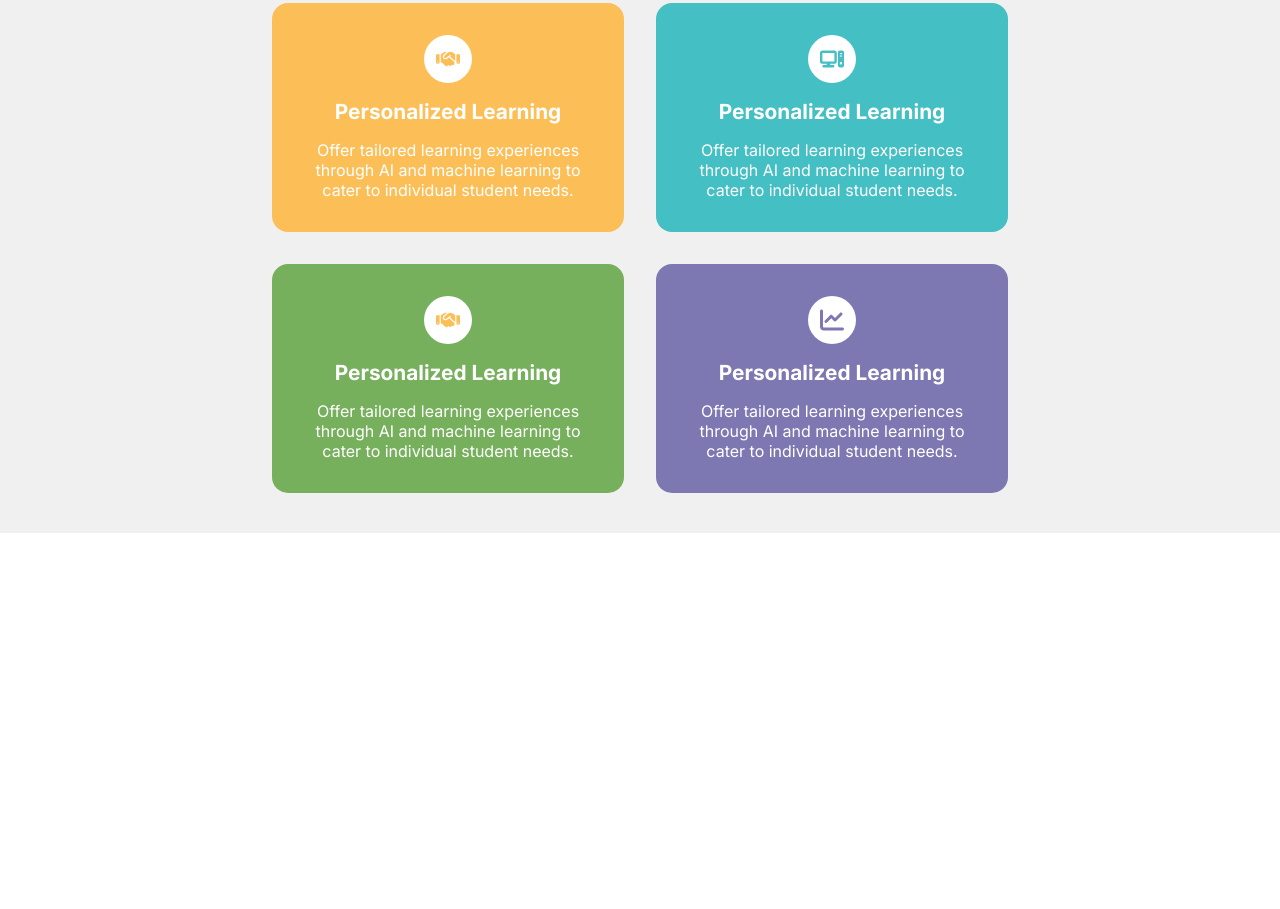
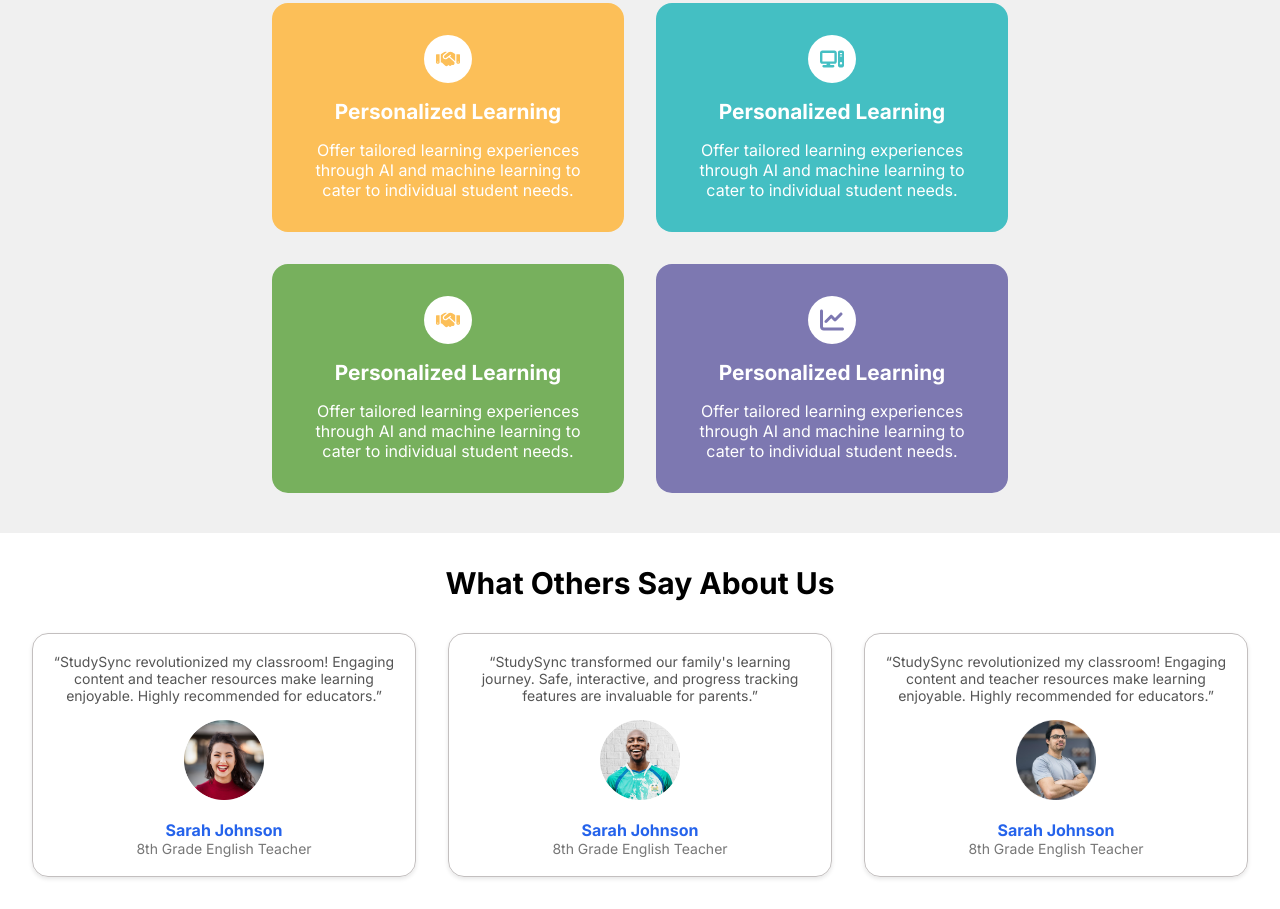
Before and after one commit to Maniraj-CS/StudySine-Project, a plain HTML site: page index.html in a window 1280 px wide. Shown: the part 1288-2197 px from the top of the page. Before the commit the page ends 1821 px from the top, so only its background shows below. Drawn offline with Linux system fonts and the light colour scheme.

Commit message:
testimonial section

```diff
--- a/index.html
+++ b/index.html
@@ -171,5 +171,73 @@
                            </div>
            </div>
 
+
+         <div class="testimonial-container">
+                  <div class="testimonial-content">
+                       <h2 class="testimonial-text">
+                        What Others Say About Us
+                       </h2>
+
+                       <div class="testimonial-grid">
+                                <!-- card 1 -->
+                                 <div class="testy-card">
+                                        <div class="testy-headding">
+                                          “StudySync revolutionized my classroom! Engaging content and teacher resources make learning enjoyable.
+                                          Highly recommended for educators.”
+                                        </div>
+                                        <div class="testy-img">
+                                             <img src="avatar1.png" alt="nothing">
+                                        </div>
+                                        <div class="testy-content">
+                                          <h3 class="testy-name">
+                                             Sarah Johnson
+                                         </h3>
+                                         <p class="testy-des">
+                                             8th Grade English Teacher
+                                         </p>
+                                        </div>
+                                 </div>
+
+                                <!-- card 2 -->
+                                 <div class="testy-card">
+                                        <div class="testy-headding">
+                                          “StudySync transformed our family's learning journey. Safe, interactive, and progress tracking features are invaluable for parents.”
+                                        </div>
+                                        <div class="testy-img">
+                                          <img src="avatar2.png" alt="#avtar">
+                                        </div>
+                                        <div class="testy-content">
+                                          <h3 class="testy-name">
+                                             Sarah Johnson
+                                         </h3>
+                                         <p class="testy-des">
+                                             8th Grade English Teacher
+                                         </p>
+                                        </div>
+                                 </div>
+
+                                 <!-- card 3 -->
+                                 <div class="testy-card">
+                                        <div class="testy-headding">
+                                          “StudySync revolutionized my classroom! Engaging content and teacher resources make learning enjoyable.
+                                          Highly recommended for educators.”
+                                        </div>
+                                        <div class="testy-img">
+                                             <img src="avatar3.png" alt="#avtar">
+                                        </div>
+                                        <div class="testy-content">
+                                          <h3 class="testy-name">
+                                             Sarah Johnson
+                                         </h3>
+                                         <p class="testy-des">
+                                             8th Grade English Teacher
+                                         </p>
+                                        </div>
+                                 </div>
+                       </div>
+                  </div>
+         </div>
+
+
 </body>
 </html>
--- a/style.css
+++ b/style.css
@@ -412,3 +412,65 @@ body{
 .c4-card:nth-child(6){
     background-color: #7d78b1;
 }
+
+.testimonial-container{
+    background-color: var(--background-color);
+    padding: 2rem;
+    margin: 0 auto;
+    max-width: 1280px;
+}
+
+.testimonial-text{
+    font-weight: bold;
+    font-size: 1.875rem;
+}
+
+.testimonial-content{
+    display: flex;
+    flex-direction: column;
+    gap: 2rem;
+}
+
+.testimonial-grid{
+    display: grid;
+    grid-template-columns: repeat(auto-fill , minmax(300px , 1fr));
+    grid-gap: 2rem;
+}
+
+.testy-card{
+    border: 1px solid rgb(195, 191, 191);
+    display: flex;
+    flex-direction: column;
+    border-radius: 1rem;
+    box-shadow: 0 2px 4px rgb(0,0,0,0.1);
+    padding: 1.2rem;
+    gap: 1rem;
+    transition: transform 0.3s ease , box-shadow 0.3s ease ;
+
+}
+
+.testy-card:hover{
+    transform: scale(1.05);
+    box-sizing: 0 4px 8px rgb(0,0,0,0,2) ;
+    border: 1px solid blue;
+}
+
+.testy-img img{
+    height: 5rem;
+    width: 5rem;
+}
+
+.testy-headding{
+    font-size: 0.875rem;
+    color: #555;
+}
+
+.testy-name{
+    font-size: 1rem;
+    color: var(--link-color);
+}
+
+.testy-des{
+    font-size: 0.875rem;
+    color:#777;
+}
```
Also changed, not shown: avatar1.png (added), avatar2.png (added), avatar3.png (added).
